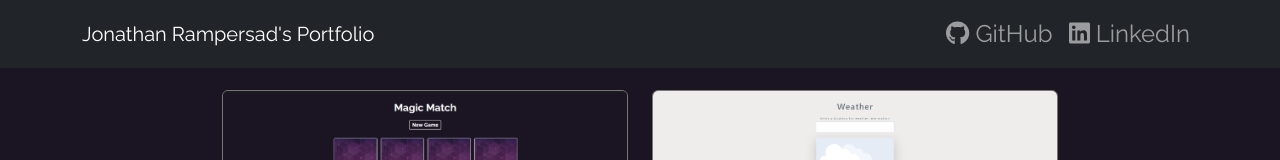
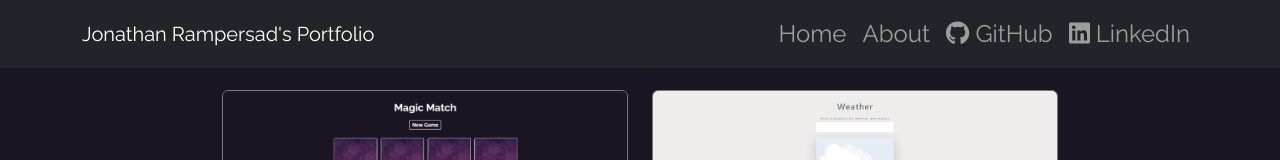
Before and after one commit to jono-rams/portfolio, a React (Create React App) app: page / in a window 1280 px wide. Shown: the top 160 px of the page. Built offline with nearby package versions, Linux system fonts and the light colour scheme.

Commit message:
Refactor in preparation for About page

```diff
--- a/package.json
+++ b/package.json
@@ -12,6 +12,7 @@
     "react": "^18.3.1",
     "react-bootstrap": "^2.10.4",
     "react-dom": "^18.3.1",
+    "react-router-dom": "^6.26.2",
     "react-scripts": "5.0.1",
     "web-vitals": "^2.1.4"
   },
--- a/src/App.js
+++ b/src/App.js
@@ -1,14 +1,20 @@
+import { createBrowserRouter, createRoutesFromElements, Route, RouterProvider } from 'react-router-dom';
 import './App.css';
 import NavBar from './components/NavBar';
-import ProjectGrid from './components/ProjectGrid';
+import Home from './pages/Home';
+
+const router = createBrowserRouter(
+  createRoutesFromElements(
+    <Route path='/' element={<NavBar />}>
+      <Route index element={<Home />} />
+    </Route>
+  )
+);
 
 function App() {
   return (
     <div className="App">
-      <NavBar />
-      <div style={{ paddingTop: '50px' }}>
-        <ProjectGrid />
-      </div>
+      <RouterProvider router={router} />
     </div>
   );
 }
--- a/src/components/NavBar.css
+++ b/src/components/NavBar.css
@@ -5,3 +5,7 @@
   width: 100%; /* Make it fill the entire width */
   z-index: 1000; /* Ensure it's above other content */
 }
+.nav-body {
+  text-decoration: none;
+  color: #9b9d9e !important;
+}
--- a/src/components/NavBar.js
+++ b/src/components/NavBar.js
@@ -1,27 +1,38 @@
 import { Navbar, Container, Nav } from 'react-bootstrap';
 import { FontAwesomeIcon } from '@fortawesome/react-fontawesome';
 import { faGithub, faLinkedin } from '@fortawesome/free-brands-svg-icons';
+import { Link, NavLink, Outlet } from 'react-router-dom';
 
 import './NavBar.css';
 
 const NavBar = () => {
   return (
+    <div>
+      <header>
         <Navbar bg="dark" variant="dark" expand="lg">
           <Container>
-        <Navbar.Brand>Jonathan Rampersad's Portfolio</Navbar.Brand>
-        <Navbar.Toggle aria-controls="basic-navbar-nav" />
+            <Navbar.Brand className='me-auto'>Jonathan Rampersad's Portfolio</Navbar.Brand>
+            <Navbar.Toggle aria-controls="basic-navbar-nav" className='ms-auto' />
             <Navbar.Collapse id="basic-navbar-nav">
               <Nav className="ms-auto">
-            <Nav.Link href="https://github.com/jono-rams" target="_blank">
+                <NavLink className='nav-body nav-link' to="/">Home</NavLink>
+                <NavLink className='nav-body nav-link' to="/about">About</NavLink>
+                <Link className='nav-body nav-link' to="https://github.com/jono-rams" target="_blank">
                   <FontAwesomeIcon icon={faGithub} /> GitHub
-            </Nav.Link>
-            <Nav.Link href="https://www.linkedin.com/in/jonathan-rampersad-47458a1a0/" target="_blank">
+                </Link>
+                <Link className='nav-body nav-link' to="https://www.linkedin.com/in/jonathan-rampersad-47458a1a0/" target="_blank">
                   <FontAwesomeIcon icon={faLinkedin} /> LinkedIn
-            </Nav.Link>
+                </Link>
               </Nav>
             </Navbar.Collapse>
           </Container>
         </Navbar>
+        <div style={{ paddingBottom: '50px' }}></div>
+      </header>
+      <main>
+        <Outlet />
+      </main>
+    </div>
   );
 };
 
--- /dev/null
+++ b/src/pages/Home.js
@@ -0,0 +1,9 @@
+import ProjectGrid from "../components/ProjectGrid";
+
+export default function Home() {
+  return (
+    <div>
+      <ProjectGrid />
+    </div>
+  )
+}
```
Also changed, not shown: 1 other file (tests, documents, lock files or other folders). Lines whose indentation alone changed are shown as unchanged.
